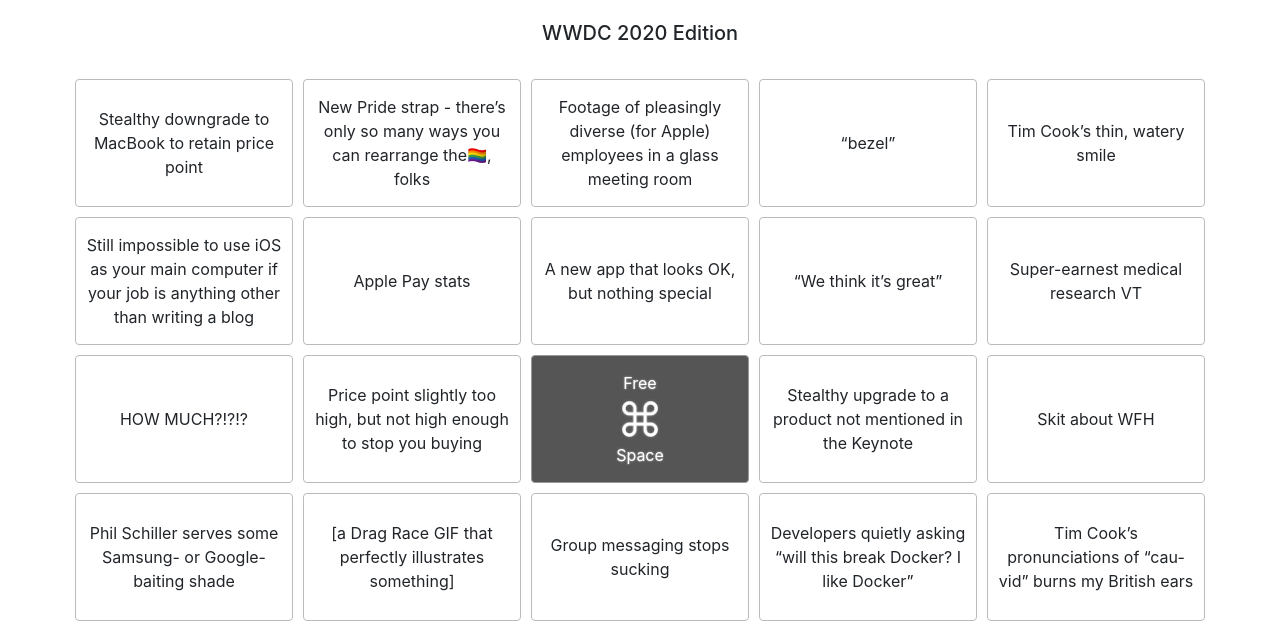
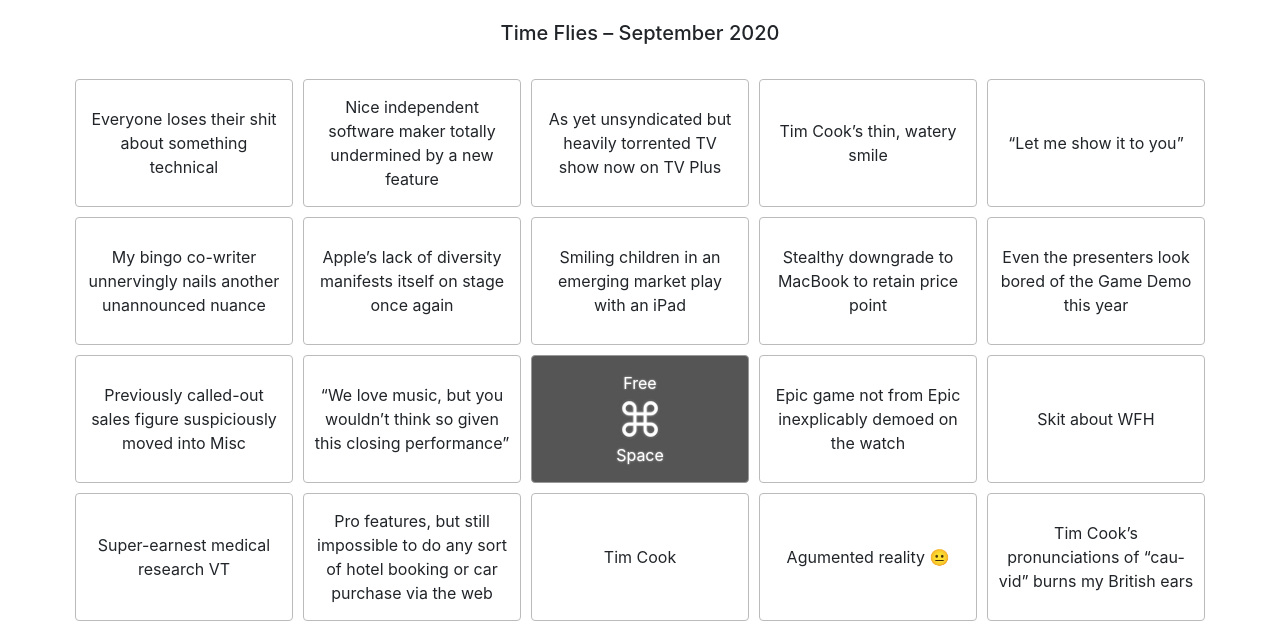
Before and after one commit to keynotebingo/keynotebingo.github.io, a plain HTML site: page index.html in a window 1280 px wide. Shown: the part 94-722 px from the top of the page. Drawn offline with Linux system fonts and the light colour scheme.

Commit message:
Update for September 2020 Time Flies event

```diff
--- a/index.html
+++ b/index.html
@@ -38,7 +38,7 @@
         <div class="container-fluid">
             <header>
                 <h1 class="my-4 display-4">Apple Keynote Bingo!</h1>
-                <h2 class="mb-4 h5">WWDC 2020 Edition</h2>
+                <h2 class="mb-4 h5">Time Flies – September 2020</h2>
             </header>
 
             <div id="bingo">
@@ -65,18 +65,12 @@
                 "Tim Cook’s pronunciations of “cau-vid” burns my British ears",
                 "Social Distancing made easier by size of the Steve Jobs Theatre",
                 "Skit about WFH",
-                "Depressingly underpowered first ARM laptop",
-                "First hot take on what ARM means for consumers (spoiler: very, very little)",
-                "First hot take on what ARM means for developers (spoiler: no summer holidays)",
-                "Developers quietly asking “will this break Docker? I like Docker”",
+                "“Sili-cun”",
                 "“Global Pandemic” becomes shortcut for COVID-19 and an excuse for poor sales",
-                "First person shooter that would run better on an Intel chip",
                 "New APIs seen a lot less interesting without inane frat boy whooping",
-                "Tim acknowledges Pride month, maintaining social distance from any notion of sex",
                 "Group messaging stops sucking",
                 "Agumented reality 😐",
                 "“bezel”",
-                "“Developers won’t have to to do anything… apart from use all our tools, recompile, and buy a new machine”",
                 "“And ARM Macs will include Nvidia GPUs. …only kidding”",
                 "“ARM transition actually codename for oversized Watch/MacBook hybrid”",
                 "“Developers love the App Store, providing that there is no follow up discussion on the matter”",
@@ -87,7 +81,6 @@
                 "Inane fratboy-esque whooping from the audience",
                 "Advert",
                 "Here comes the finance bit!",
-                "New Pride strap - there’s only so many ways you can rearrange the🏳️‍🌈, folks",
                 "A new app that looks OK, but nothing special",
                 "“We hope you like it”",
                 "“We think it’s great”",
@@ -143,8 +136,23 @@
                 "Pro features, but still impossible to do any sort of hotel booking or car purchase via the web",
                 "Most versatile operating system yet, but still can’t render an animated GIF at full speed",
                 "Split view is now over 45% less discoverable",
-                "“Go to ARM, sure, but leave the damn keyboard alone”",
-                "Spurious attempt to make out Apple Watch helped against COVID-19"
+                "New feature to help remote school teaching is completely unfit for purpose",
+                "Spurious attempt to make out Apple Watch helped against COVID-19",
+                "Removal of Force Touch on the Watch badged as a new feature",
+                "New over engineered watch strap",
+                "More unreadable watch faces",
+                "Blood oxygen monitoring just as creepy as it sounds",
+                "iPad mini still secretly everyone’s favourite Apple product",
+                "HomePod mini - so small you can more easily forget it exists",
+                "Unattractively priced bundle of all the Apple services you don’t want",
+                "My bingo co-writer unnervingly nails another unannounced nuance",
+                "New headphones being used for a conference call",
+                "New headphones being used by someone on a skateboard",
+                "Epic game not from Epic inexplicably demoed on the watch",
+                "Something is described as “pretty Epic”",
+                "Lawyers doing the cut motion just out of shot when the App Store is discussed",
+                "New “automatic death alert” prompts “who should I tell” dilemma",
+                "Watch Lite removes all faces and just tells you to move more"
                 ]
 
             function shuffle(array) {
```
